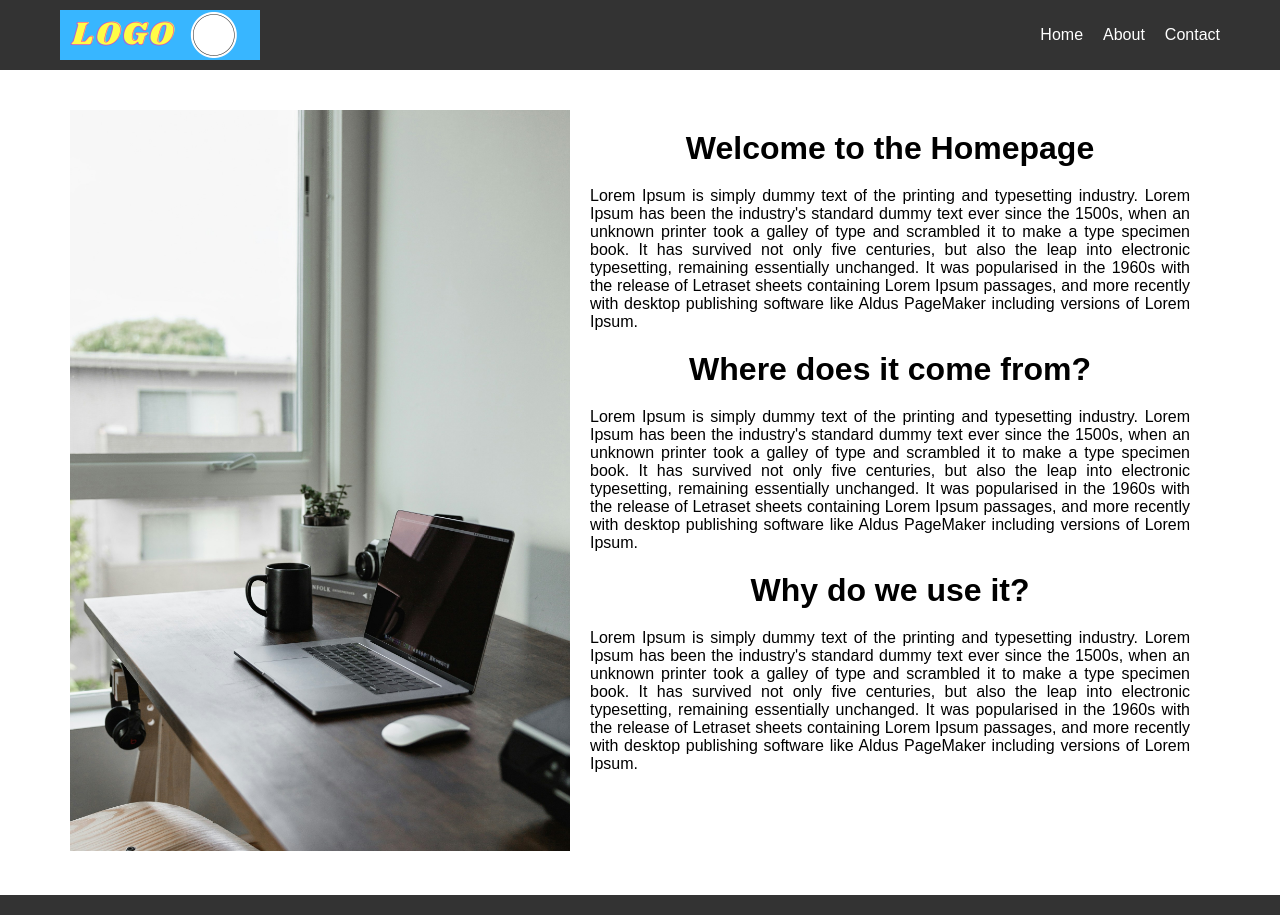
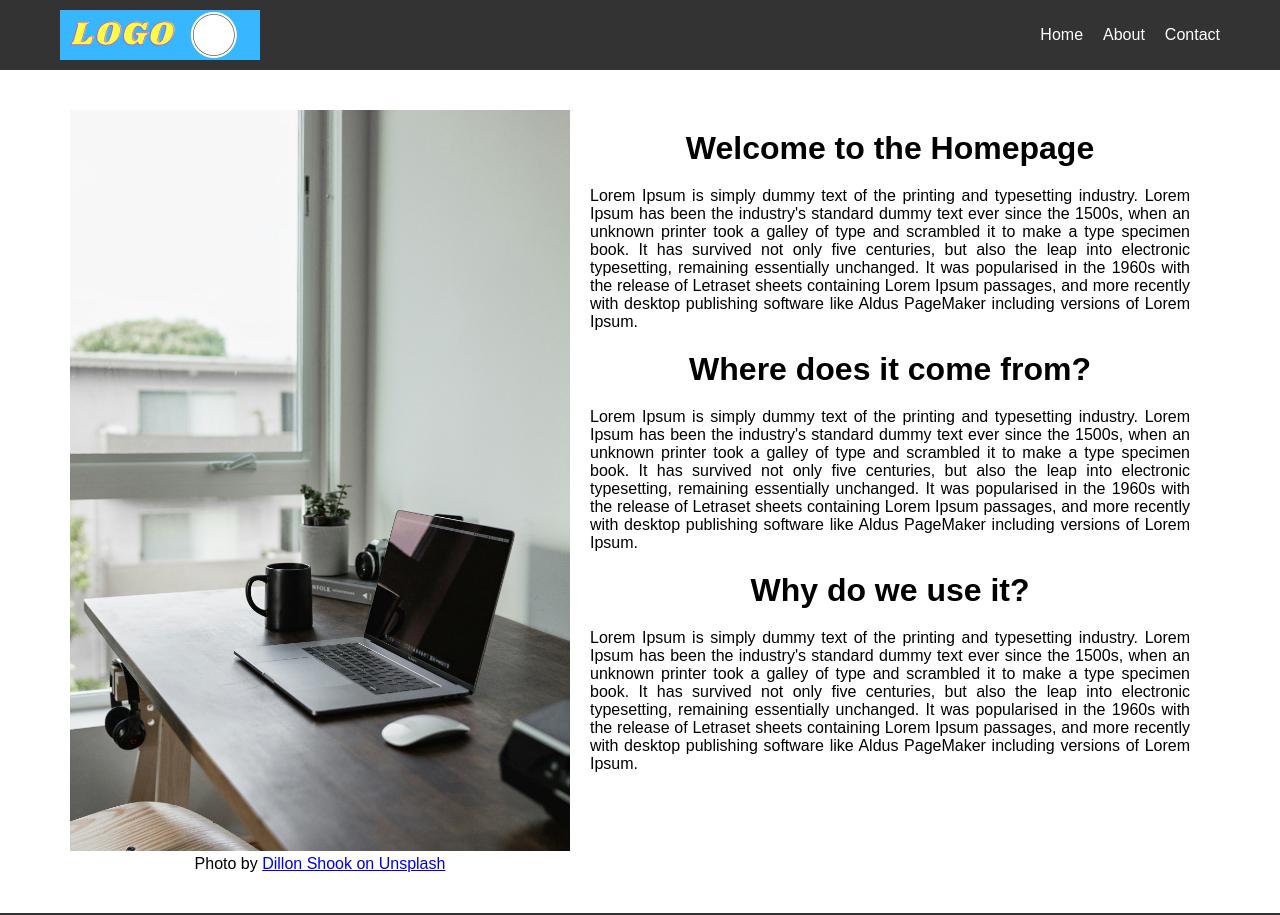
Before and after one commit to emanoj1/boilerplate-react-node-js, a React (Create React App) app: page / in a window 1280 px wide. Shown: the top 915 px of the page. Built offline with nearby package versions, Linux system fonts and the light colour scheme.

Commit message:
Add placeholder photo credits

```diff
--- a/src/pages/About.jsx
+++ b/src/pages/About.jsx
@@ -33,6 +33,8 @@ const About = () => {
       </div>
       <div className='about-image'>
         <img src="/aboutpage-image-unsplash.jpg" alt="About page image" />
+        <p>Photo by <a href="https://unsplash.com/photos/bird-flying-above-ground-during-daytime-7e9TPmPWWjs" target="_blank" rel="noopener nonreferrer">Justin Wang on Unsplash</a>
+        </p>
       </div>
     </div>
   );
--- a/src/pages/Home.jsx
+++ b/src/pages/Home.jsx
@@ -7,6 +7,8 @@ const Home = () => {
     <div className="home">
       <div className="home-image">
         <img src="homepage_image_unsplash.jpg" alt="Homepage image" />
+        <p>Photo by <a href="https://unsplash.com/photos/turned-off-laptop-computer-with-near-wall-mY3_bvR74fI" target="_blank" rel="noopener nonreferrer">Dillon Shook on Unsplash</a>
+        </p>
       </div>
       <div className="page">
         <h1>Welcome to the Homepage</h1>
```
